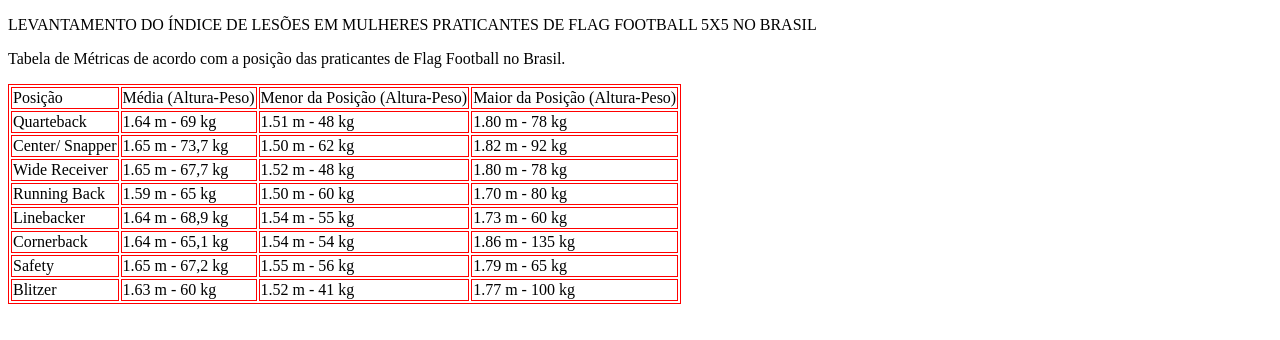
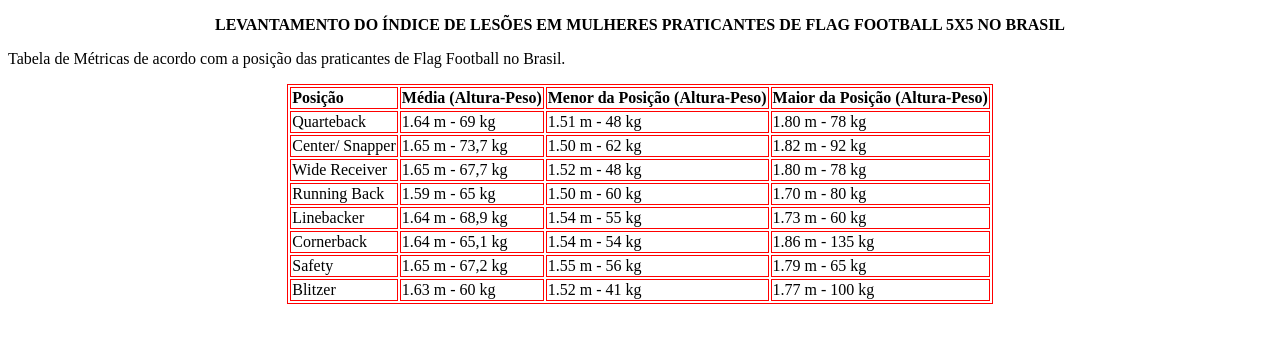
Before and after one commit to Carolalves90/Projetinho-git, a plain HTML site: page index.html in a window 1280 px wide. Drawn offline with Linux system fonts and the light colour scheme.

Commit message:
propriedade tabela

```diff
--- a/index.html
+++ b/index.html
@@ -7,16 +7,16 @@
     <title>Tabela</title>
 </head>
     <body>
-        <p>LEVANTAMENTO DO ÍNDICE DE LESÕES EM MULHERES PRATICANTES DE FLAG FOOTBALL 5X5 NO BRASIL</p>
+        <p align="center"><b>LEVANTAMENTO DO ÍNDICE DE LESÕES EM MULHERES PRATICANTES DE FLAG FOOTBALL 5X5 NO BRASIL</b></p>
 
-        <p>Tabela de Métricas de acordo com a posição das praticantes de Flag Football no Brasil.</p>
+        <p align="justify">Tabela de Métricas de acordo com a posição das praticantes de Flag Football no Brasil.</p>
 
-        <table border="1" bordercolor="red">
+        <table border="1" align="center" bordercolor="red">
         <tr>
-            <td>Posição</td>
-            <td>Média (Altura-Peso)</td>
-            <td>Menor da Posição (Altura-Peso)</td>
-            <td>Maior da Posição (Altura-Peso)</td>
+            <td><b>Posição</b></td>
+            <td><b>Média (Altura-Peso)</b></td>
+            <td><b>Menor da Posição (Altura-Peso)</b></td>
+            <td><b>Maior da Posição (Altura-Peso)</b></td>
          <tr>
             <td>Quarteback</td>
             <td>1.64 m - 69 kg</td>
```
